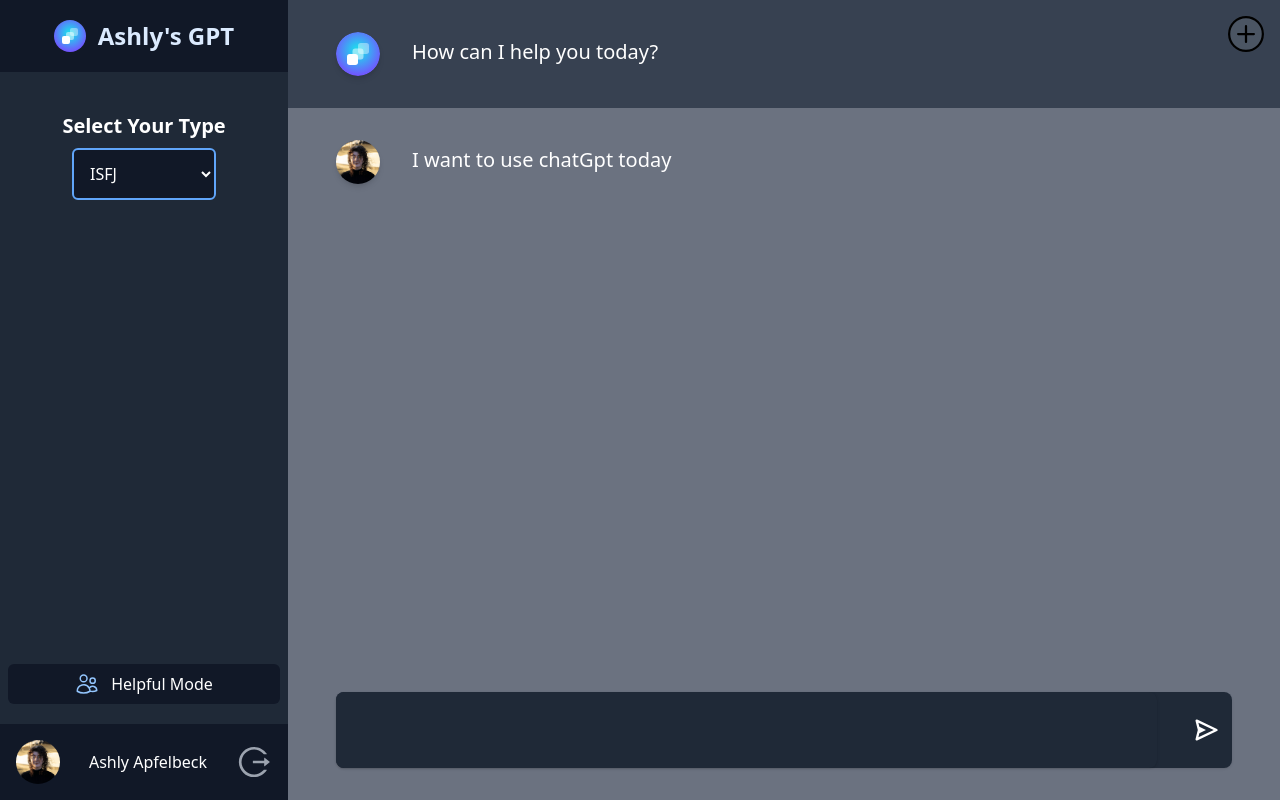
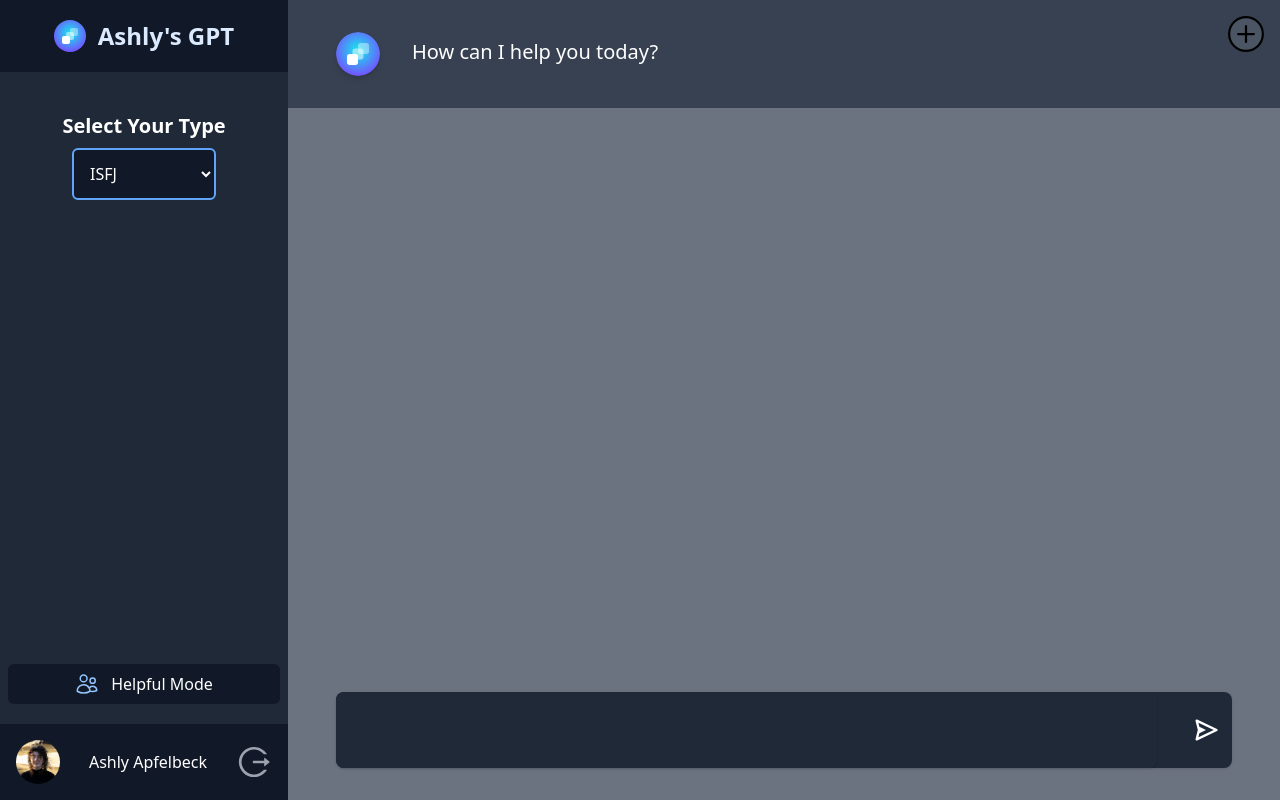
Before and after one commit to derickdecesare/personality_helper, a Next.js app: page /ashly in a window 1280 px wide. Built offline with nearby package versions, Linux system fonts and the light colour scheme.

Commit message:
minor change

```diff
--- a/pages/ashly.js
+++ b/pages/ashly.js
@@ -27,10 +27,6 @@ export default function Chat() {
     {
       user: "gpt",
       message: "How can I help you today? ",
-    },
-    {
-      user: "Ashly",
-      message: "I want to use chatGpt today ",
     },
   ]);
 
```
